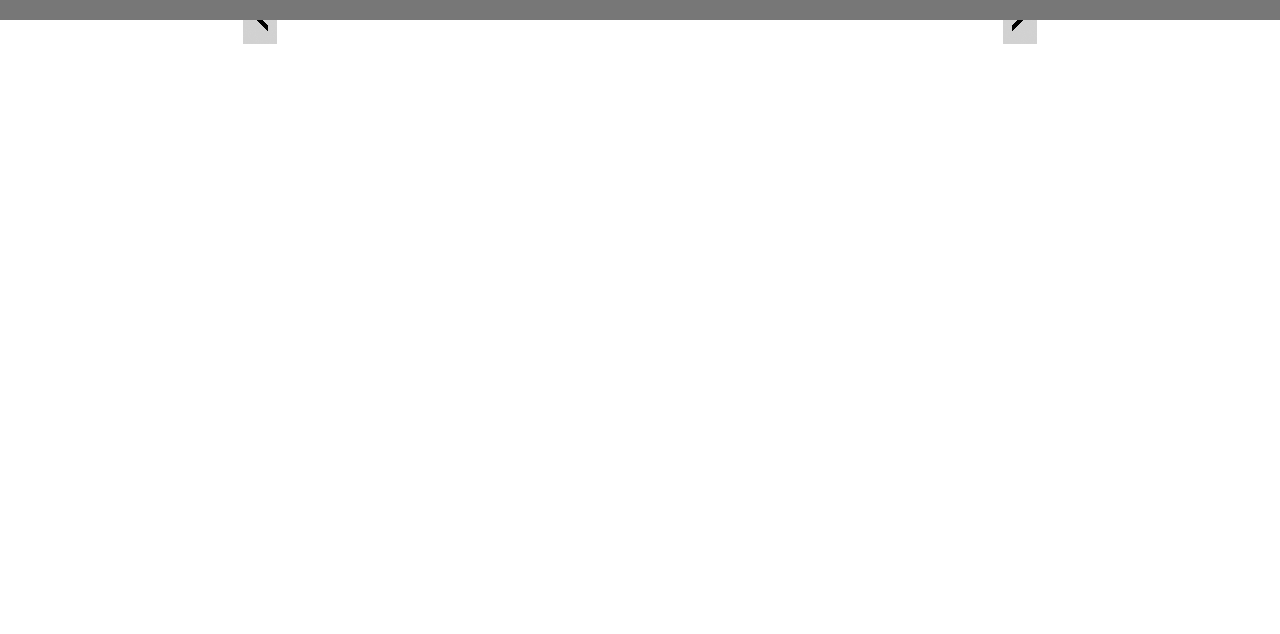
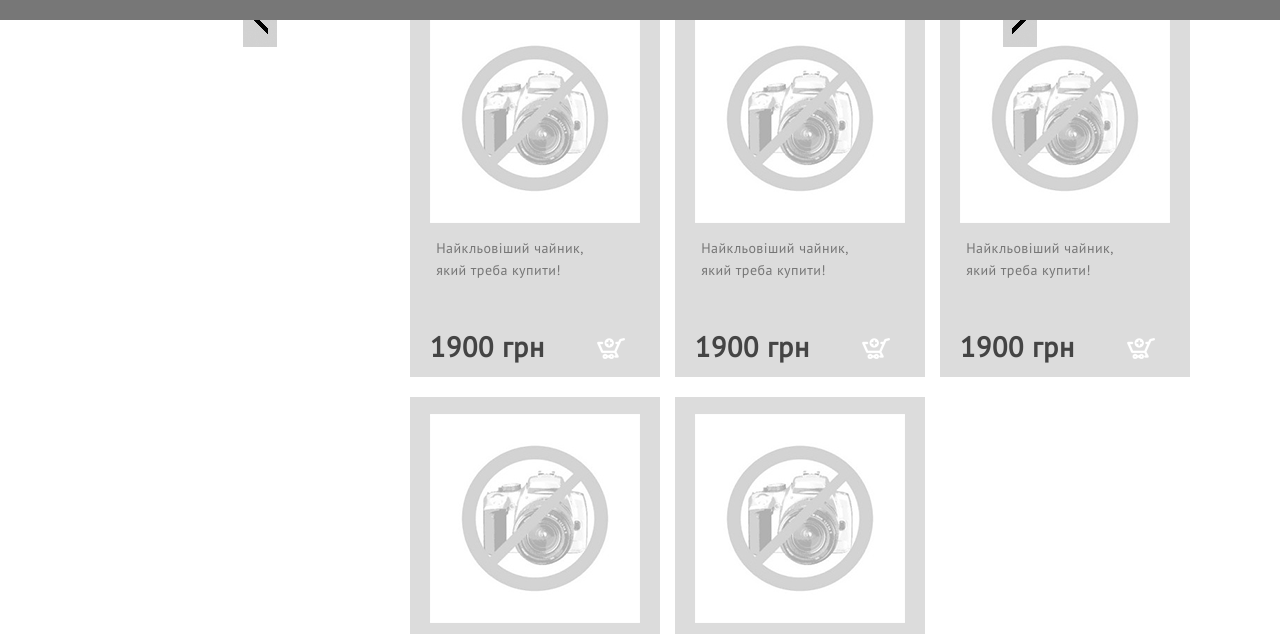
Before and after one commit to unseenPrime/unseen_layout3, a website built with Parcel: page index.html in a window 1280 px wide. Shown: the part 290-924 px from the top of the page. Before the commit the page ends 800 px from the top, so only its background shows below. Built offline with nearby package versions, Linux system fonts and the light colour scheme; files whose address does not match are found by name.

Commit message:
Зверстав блок контенту з товарами, без адаптиву.

```diff
--- a/css/style.css
+++ b/css/style.css
@@ -43,7 +43,7 @@ img{vertical-align: top;}
 body,h1,h2,h3,h4,h5,h6,p,div {
   margin: 0;
   padding: 0;
-  font-family: "PT Sans";
+  font-family: "PT Sans", sans-serif;
   font-size: 14px;
   line-height: 22px;
   font-style: inherit;
@@ -103,7 +103,7 @@ body,h1,h2,h3,h4,h5,h6,p,div {
   line-height: 45px;
   height: max-content;
   padding-top: 5px;
-  font-family: "Open Sans Condensed";
+  font-family: "Open Sans Condensed", sans-serif;
 }
 #header__text_fb {
   color: #767676;
@@ -176,15 +176,12 @@ body,h1,h2,h3,h4,h5,h6,p,div {
   width: 100%;
   margin-top: -60px;
   height: auto;
-  padding-right: 70px;
-  padding-left: 82px;
 }
 .slider img {
   display: block;
   max-width: 100%;
   height: auto;
   margin: 0 auto;
-  z-index: 1;
 }
 .slick-arrow{
   position: absolute;
@@ -201,6 +198,70 @@ body,h1,h2,h3,h4,h5,h6,p,div {
 .slick-next{
   background: url("../img/right_but.png") 0 0 / 100% no-repeat;
   right: 22%;
+}
+/*Content*/
+.content{
+  display: flex;
+  flex-direction: row;
+  width: 100%;
+  height: 1385px;
+  background-color: #ffffff;
+}
+.content__leftblock{
+  height: 100%;
+  width: 410px;
+}
+.content__centerblock{
+  height: 100%;
+  width: 780px;
+}
+.content__centerblock__goods{
+  display: flex;
+  justify-content: flex-start;
+  flex-wrap: wrap;
+  flex-direction: row;
+}
+.good{
+  display: flex;
+  flex-direction: column;
+  align-items: center;
+  justify-content: space-around;
+  width: 250px;
+  height: 380px;
+  background-color: #dcdcdc;
+  margin-bottom: 20px;
+  margin-right: 15px;
+  margin-left: 0;
+}
+.good_3{
+  margin-right: 0;
+}
+.good__info{
+  display: flex;
+  width: 100%;
+  justify-content: space-between;
+}
+.good__basket{
+margin-right: 35px;
+}
+.good__prise{
+  font-size: 28px;
+  font-weight: 700;
+  letter-spacing: 0.7px;
+  color: #444444;
+  margin-left: 20px;
+  line-height: 18px;
+}
+.good__name{
+  color: #767676;
+  font-size: 18px;
+  font-weight: 400;
+  font-style: normal;
+  text-align: left;
+  letter-spacing: 0.45px;
+  line-height: normal;
+  margin-right: 50px;
+  margin-top: -20px;
 }
 /*Adaptive*/
 /*Header*/
--- a/index.html
+++ b/index.html
@@ -58,14 +58,99 @@
 <!--Slider-->
 <slider>
 <div class="slider">
-  <div><img src="img/slide1.png"></div>
-  <div><img src="img/slide2.png"></div>
+  <div><img src="img/slide1.png" alt="slide_1"></div>
+  <div><img src="img/slide2.png" alt="slide_2"></div>
 </div>
 </slider>
 <!--Content-->
 <content>
   <div class="content">
-    <h1>hi</h1>
+    <div class="content__leftblock">
+    </div>
+    <div class="content__centerblock">
+      <div class="content__centerblock__goods">
+        <div class="good">
+          <div>
+            <img src="img/goods/nophoto.png" alt="good_photo">
+          </div>
+          <div class="good__name">
+            <a href="#" class="good__name"><p>Найкльовіший чайник,<br> який треба купити!</p></a>
+          </div>
+          <div class="good__info">
+            <div>
+              <h1 class="good__prise">1900 грн</h1>
+            </div>
+            <div class="good__basket">
+              <a href="#"><img src="img/goods/addtobasket_mini.png" alt="basket"></a>
+            </div>
+          </div>
+        </div>
+        <div class="good">
+          <div>
+            <img src="img/goods/nophoto.png" alt="good_photo">
+          </div>
+          <div class="good__name">
+            <a href="#" class="good__name"><p>Найкльовіший чайник,<br> який треба купити!</p></a>
+          </div>
+          <div class="good__info">
+            <div>
+              <h1 class="good__prise">1900 грн</h1>
+            </div>
+            <div class="good__basket">
+              <a href="#"><img src="img/goods/addtobasket_mini.png" alt="basket"></a>
+            </div>
+          </div>
+        </div>
+        <div class="good good_3">
+          <div>
+            <img src="img/goods/nophoto.png" alt="good_photo">
+          </div>
+          <div class="good__name">
+            <a href="#" class="good__name"><p>Найкльовіший чайник,<br> який треба купити!</p></a>
+          </div>
+          <div class="good__info">
+            <div>
+              <h1 class="good__prise">1900 грн</h1>
+            </div>
+            <div class="good__basket">
+              <a href="#"><img src="img/goods/addtobasket_mini.png" alt="basket"></a>
+            </div>
+          </div>
+        </div>
+        <div class="good">
+          <div>
+            <img src="img/goods/nophoto.png" alt="good_photo">
+          </div>
+          <div class="good__name">
+            <a href="#" class="good__name"><p>Найкльовіший чайник,<br> який треба купити!</p></a>
+          </div>
+          <div class="good__info">
+            <div>
+              <h1 class="good__prise">1900 грн</h1>
+            </div>
+            <div class="good__basket">
+              <a href="#"><img src="img/goods/addtobasket_mini.png" alt="basket"></a>
+            </div>
+          </div>
+        </div>
+        <div class="good">
+          <div>
+            <img src="img/goods/nophoto.png" alt="good_photo">
+          </div>
+          <div class="good__name">
+            <a href="#" class="good__name"><p>Найкльовіший чайник,<br> який треба купити!</p></a>
+          </div>
+          <div class="good__info">
+            <div>
+              <h1 class="good__prise">1900 грн</h1>
+            </div>
+            <div class="good__basket">
+              <a href="#"><img src="img/goods/addtobasket_mini.png" alt="basket"></a>
+            </div>
+          </div>
+        </div>
+      </div>
+    </div>
   </div>
 </content>
 <!--Connect jQuery-->
```
Also changed, not shown: img/goods/addtobasket_mini.png (added), img/goods/nophoto.png (added).
